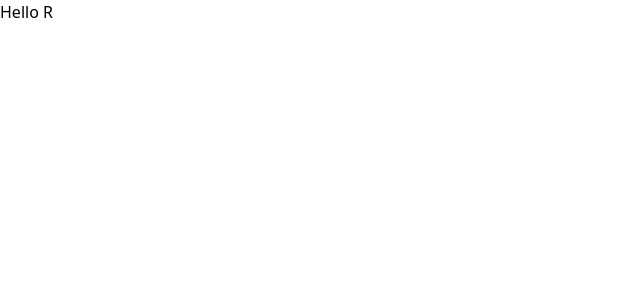
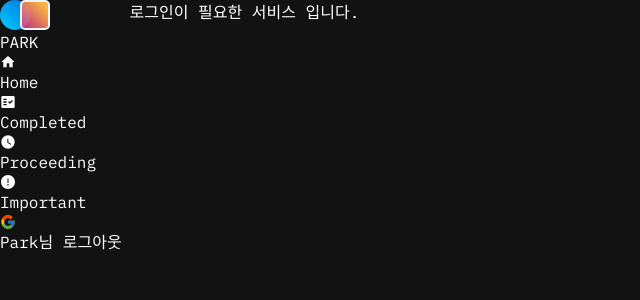
Before and after one commit to mspark9/aicc8_deploy_app, a React (Vite) app in the folder front/: page / in a window 1280 px wide. Shown: the top 300 px of the page, without its empty margins (0-640 px from the left). Built offline with nearby package versions, Linux system fonts and the light colour scheme.

Commit message:
panel before login

```diff
--- a/front/package.json
+++ b/front/package.json
@@ -11,7 +11,9 @@
   },
   "dependencies": {
     "react": "^19.2.0",
-    "react-dom": "^19.2.0"
+    "react-dom": "^19.2.0",
+    "react-icons": "^5.5.0",
+    "react-router-dom": "^7.13.0"
   },
   "devDependencies": {
     "@eslint/js": "^9.39.1",
--- a/front/src/App.css
+++ b/front/src/App.css
@@ -0,0 +1,138 @@
+@import url(https://fonts.googleapis.com/css?family=IBM+Plex+Mono:100,100italic,200,200italic,300,300italic,regular,italic,500,500italic,600,600italic,700,700italic);
+
+
+:root {
+  color-scheme: dark;
+}
+
+
+body {
+  font-family: 'IBM Plex Mono', monospace;
+}
+
+
+a {
+  font-family: 'IBM Plex Mono', monospace;
+}
+
+
+/* Common Page Section Style */
+.page_section {
+  width: 100%;
+  height: 100vh;
+  display: flex;
+  gap: 0.5rem;
+}
+
+
+/* Panel Style */
+.panel {
+  width: 80%;
+  height: 100%;
+}
+
+
+/* Custom Logo Style */
+.logo {
+  width: 30px;
+  height: 30px;
+  border-radius: 50%;
+  background: linear-gradient(to bottom left, #007fe8 15%, #00cdfc);
+  position: relative;
+}
+
+
+.logo::before {
+  content: '';
+  position: absolute;
+  bottom: 0px;
+  left: 20px;
+  width: 30px;
+  height: 30px;
+  background: linear-gradient(
+    to bottom left,
+    rgba(249, 180, 70, 1) 15%,
+    rgba(234, 47, 152, 0.8)
+  );
+  border-radius: 5px;
+  border: 2px solid #ebf5fc;
+}
+
+
+span[aria-live='polite'] {
+  width: 100%;
+}
+
+
+/* Post Input Modal Style */
+.input-control {
+  position: relative;
+  margin: 1.6rem 0;
+  font-weight: 500;
+
+
+  input,
+  textarea {
+    width: 100%;
+    border: none;
+    padding: 0.5rem;
+    resize: none;
+    background-color: #000;
+    color: #ccc;
+    border-radius: 0.25rem;
+  }
+}
+
+
+.submit-btn button {
+  color: #bbb;
+
+
+  i {
+    font-size: 0.875rem;
+  }
+}
+
+
+.toggler {
+  display: flex;
+  align-items: center;
+  justify-content: space-between;
+
+
+  label {
+    flex: 1;
+  }
+
+
+  input {
+    width: initial;
+  }
+}
+
+
+.login-btn {
+  position: relative;
+  border-radius: 0.25rem;
+}
+
+
+.login-btn > div {
+  width: 100%;
+}
+
+
+.login-btn button {
+  position: absolute;
+  left: 0;
+  top: 0;
+  z-index: 1;
+}
+
+
+.login-btn iframe {
+  opacity: 0;
+  position: absolute !important;
+  width: 100% !important;
+  z-index: 99;
+}
--- a/front/src/App.jsx
+++ b/front/src/App.jsx
@@ -1,11 +1,23 @@
 import './App.css'
+import {BrowserRouter, Routes, Route} from 'react-router-dom'
+import Home from './components/Home'
+import Completed from './components/Completed'
+import Important from './components/Important'
+import Proceeding from './components/Proceeding'
 
 const App = () => {
 
   return (
-    <>
-      <h2 className="text-3xl font-bold underline">Hello R</h2>
-    </>
+    <BrowserRouter>
+      <div>
+        <Routes>
+          <Route path='/' element={<Home />} />
+          <Route path='/completed' element={<Completed />} />
+          <Route path='/important' element={<Important />} />
+          <Route path='/proceeding' element={<Proceeding />} />
+        </Routes>
+      </div>
+    </BrowserRouter>
   )
 }
 
--- /dev/null
+++ b/front/src/components/Common/ItemPanel.jsx
@@ -0,0 +1,15 @@
+import React from 'react'
+
+const ItemPanel = () => {
+  return (
+    <div className='panel bg-[#212121] w-4/5 h-full rounded-md border border-gray-500 py-5 px-4 overflow-y-auto'>
+      <div className='login-message w-full h-full flex items-center justify-center'>
+        <button className='flex justify-center items-center hap-2 bg-gray-300 text-gray-900 py-2 px-4 rounded-md'>
+          <span className='text-sm font-semibold'>로그인이 필요한 서비스 입니다.</span>
+        </button>
+      </div>
+    </div>
+  )
+}
+
+export default ItemPanel
--- /dev/null
+++ b/front/src/components/Common/Navbar.jsx
@@ -0,0 +1,40 @@
+import React from 'react'
+import {Link, useLocation} from 'react-router-dom'
+import { navMenus } from '../../utils/naviLists'
+import {FcGoogle} from 'react-icons/fc'
+
+const Navbar = () => {
+    const path = useLocation()
+    const isActive = (location) => path.pathname === location ;
+    console.log(path)
+
+  return (
+    <nav className='bg-[#212121] w-1/5 h-full rounded-sm border border-gray-500 py-10 px-4 flex flex-col justify-between items-center'>
+        <div className='logo-wrapper flex w-full items-center justify-center gap-8'>
+            <div className='logo'></div>
+            <h2 className='font-semibold text-xl'>
+                <Link to="/">PARK</Link>
+            </h2>
+        </div>
+        <ul className='menus'>
+            {
+                navMenus.map((menu, idx) => (
+                    <li key={idx} className={`rounded-sm mb-2 border border-gray-700 hover:bg-gray-950 transition-all duration-300 ${
+                        isActive(menu.to) ? 'bg-gray-950' : ''
+                    }`}>
+                        <Link to={menu.to} className='flex gap-x-4 items-center py-2 px-10'>{menu.icon} {menu.label}</Link>
+                    </li>
+                ))
+            }
+        </ul>
+        <div className='auth-button w-4/5 flex items-center'>
+            <button type='button' className='flex justify-center items-center gap-2 bg-gray-300 text-gray-900 py-3 px-4 rounded-md w-full'>
+                <FcGoogle />
+                <span className='text-sm'>Park님 로그아웃</span>
+            </button>
+        </div>
+    </nav>
+  )
+}
+
+export default Navbar
--- /dev/null
+++ b/front/src/components/Completed/index.jsx
@@ -0,0 +1,14 @@
+import React from 'react'
+import Navbar from '../Common/Navbar'
+import ItemPanel from '../Common/ItemPanel'
+
+const index = () => {
+  return (
+    <div className='page_section'>
+        <Navbar />
+        <ItemPanel />
+    </div>
+  )
+}
+
+export default index
--- /dev/null
+++ b/front/src/components/Home/index.jsx
@@ -0,0 +1,14 @@
+import React from 'react'
+import Navbar from '../Common/Navbar'
+import ItemPanel from '../Common/ItemPanel'
+
+const index = () => {
+  return (
+    <div className='page_section'>
+        <Navbar />
+        <ItemPanel />
+    </div>
+  )
+}
+
+export default index
--- /dev/null
+++ b/front/src/components/Important/index.jsx
@@ -0,0 +1,14 @@
+import React from 'react'
+import Navbar from '../Common/Navbar'
+import ItemPanel from '../Common/ItemPanel'
+
+const index = () => {
+  return (
+    <div className='page_section'>
+        <Navbar />
+        <ItemPanel />
+    </div>
+  )
+}
+
+export default index
--- /dev/null
+++ b/front/src/components/Proceeding/index.jsx
@@ -0,0 +1,14 @@
+import React from 'react'
+import Navbar from '../Common/Navbar'
+import ItemPanel from '../Common/ItemPanel'
+
+const index = () => {
+  return (
+    <div className='page_section'>
+        <Navbar />
+        <ItemPanel />
+    </div>
+  )
+}
+
+export default index
--- /dev/null
+++ b/front/src/utils/naviLists.jsx
@@ -0,0 +1,29 @@
+import { MdHome } from 'react-icons/md';
+import { MdFactCheck } from 'react-icons/md';
+import { MdWatchLater } from 'react-icons/md';
+// import { BsFillExclamationSquareFill } from 'react-icons/bs';
+import { AiFillExclamationCircle } from 'react-icons/ai';
+
+
+export const navMenus = [
+  { label: 'Home', to: '/', icon: <MdHome className="w-5 h-5" />, idx: 0 },
+  {
+    label: 'Completed',
+    to: '/completed',
+    icon: <MdFactCheck className="w-5 h-5" />,
+    idx: 1,
+  },
+  {
+    label: 'Proceeding',
+    to: '/proceeding',
+    icon: <MdWatchLater className="w-5 h-5" />,
+    idx: 2,
+  },
+  {
+    label: 'Important',
+    to: '/important',
+    // icon: <BsFillExclamationSquareFill className="w-4 h-4" />,
+    icon: <AiFillExclamationCircle className="w-5 h-5" />,
+    idx: 3,
+  },
+];
```
Also changed, not shown: front/src/utils/apiUrls.js (added, +7 -0 lines), front/src/utils/requests.js (added, +69 -0 lines), 1 other file (tests, documents, lock files or other folders).
